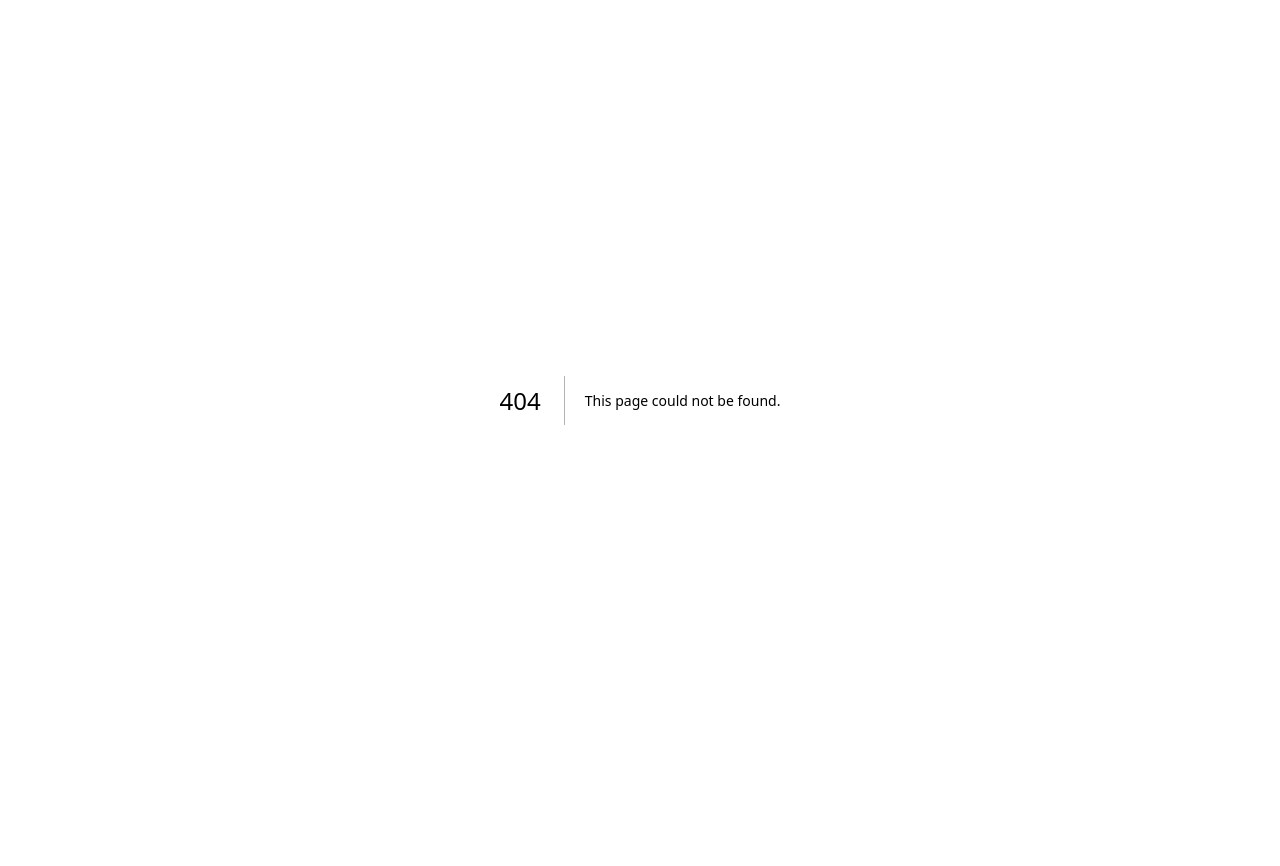
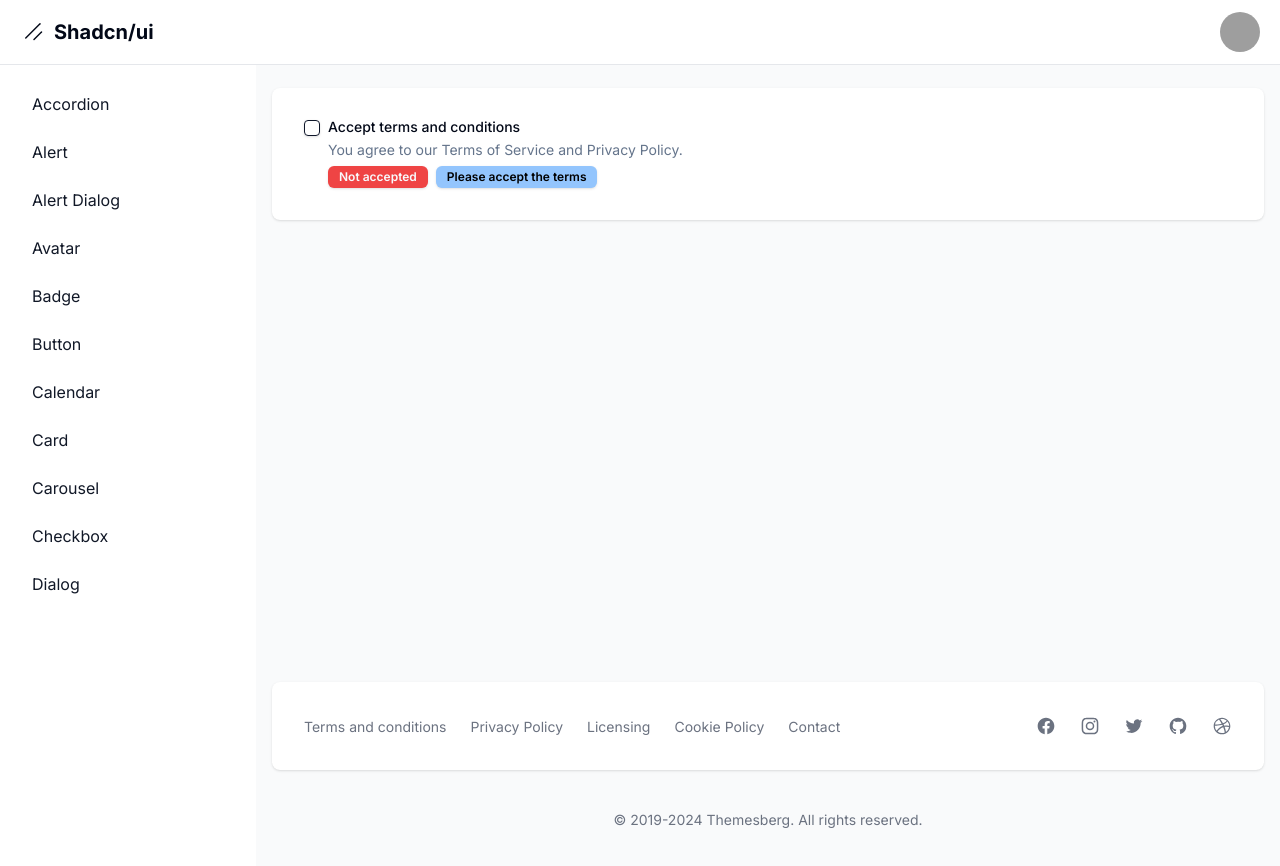
Before and after one commit to Starklord17/Shadcn-Dashboard, a Next.js app: page /dashboard/checkbox in a window 1280 px wide. Before the commit this address had no page. Shown: the top 866 px of the page. Before the commit the page ends 800 px from the top, so only its background shows below. Built offline with nearby package versions, Linux system fonts and the light colour scheme; grey boxes are pictures that could not be loaded.

Commit message:
:zap: Checkbox

```diff
--- a/package.json
+++ b/package.json
@@ -13,6 +13,7 @@
     "@radix-ui/react-accordion": "^1.2.0",
     "@radix-ui/react-alert-dialog": "^1.1.1",
     "@radix-ui/react-avatar": "^1.1.0",
+    "@radix-ui/react-checkbox": "^1.1.1",
     "@radix-ui/react-dialog": "^1.1.1",
     "@radix-ui/react-icons": "^1.3.0",
     "@radix-ui/react-label": "^2.1.0",
--- /dev/null
+++ b/src/app/dashboard/checkbox/page.tsx
@@ -0,0 +1,41 @@
+"use client";
+
+import { useState } from "react";
+import { Checkbox } from "@/components/ui/checkbox";
+import { Badge } from "@/components/ui/badge";
+
+export default function Page() {
+  const [terms, setTerms] = useState(false);
+
+  return (
+    <div className="items-top flex space-x-2">
+      <Checkbox
+        id="terms1"
+        checked={terms}
+        onCheckedChange={(value: boolean) => setTerms(value)}
+      />
+      <div className="grid gap-1.5 leading-none">
+        <label
+          htmlFor="terms1"
+          className="text-sm font-medium leading-none peer-disabled:cursor-not-allowed peer-disabled:opacity-70"
+        >
+          Accept terms and conditions
+        </label>
+        <p className="text-sm text-muted-foreground">
+          You agree to our Terms of Service and Privacy Policy.
+        </p>
+        <div className="flex flex-wrap gap-2">
+          {(terms && <Badge variant="success">Accepted</Badge>) || (
+            <Badge variant="destructive">Not accepted</Badge>
+          )}
+
+          {terms ? (
+            <Badge>Great!</Badge>
+          ) : (
+            <Badge variant="info">Please accept the terms</Badge>
+          )}
+        </div>
+      </div>
+    </div>
+  );
+}
--- a/src/app/dashboard/layout.tsx
+++ b/src/app/dashboard/layout.tsx
@@ -15,6 +15,7 @@
   { name: "avatar", href: "avatar" },
   { name: "card", href: "card" },
   { name: "carousel", href: "carousel" },
+  { name: "checkbox", href: "checkbox" },
 ].sort((a, b) => a.name.localeCompare(b.name));
 
 export default function DashboardLayout({
--- /dev/null
+++ b/src/components/ui/checkbox.tsx
@@ -0,0 +1,30 @@
+"use client"
+
+import * as React from "react"
+import * as CheckboxPrimitive from "@radix-ui/react-checkbox"
+import { CheckIcon } from "@radix-ui/react-icons"
+
+import { cn } from "@/lib/utils"
+
+const Checkbox = React.forwardRef<
+  React.ElementRef<typeof CheckboxPrimitive.Root>,
+  React.ComponentPropsWithoutRef<typeof CheckboxPrimitive.Root>
+>(({ className, ...props }, ref) => (
+  <CheckboxPrimitive.Root
+    ref={ref}
+    className={cn(
+      "peer h-4 w-4 shrink-0 rounded-sm border border-primary shadow focus-visible:outline-none focus-visible:ring-1 focus-visible:ring-ring disabled:cursor-not-allowed disabled:opacity-50 data-[state=checked]:bg-primary data-[state=checked]:text-primary-foreground",
+      className
+    )}
+    {...props}
+  >
+    <CheckboxPrimitive.Indicator
+      className={cn("flex items-center justify-center text-current")}
+    >
+      <CheckIcon className="h-4 w-4" />
+    </CheckboxPrimitive.Indicator>
+  </CheckboxPrimitive.Root>
+))
+Checkbox.displayName = CheckboxPrimitive.Root.displayName
+
+export { Checkbox }
```
Also changed, not shown: 2 other files (tests, documents, lock files or other folders).
